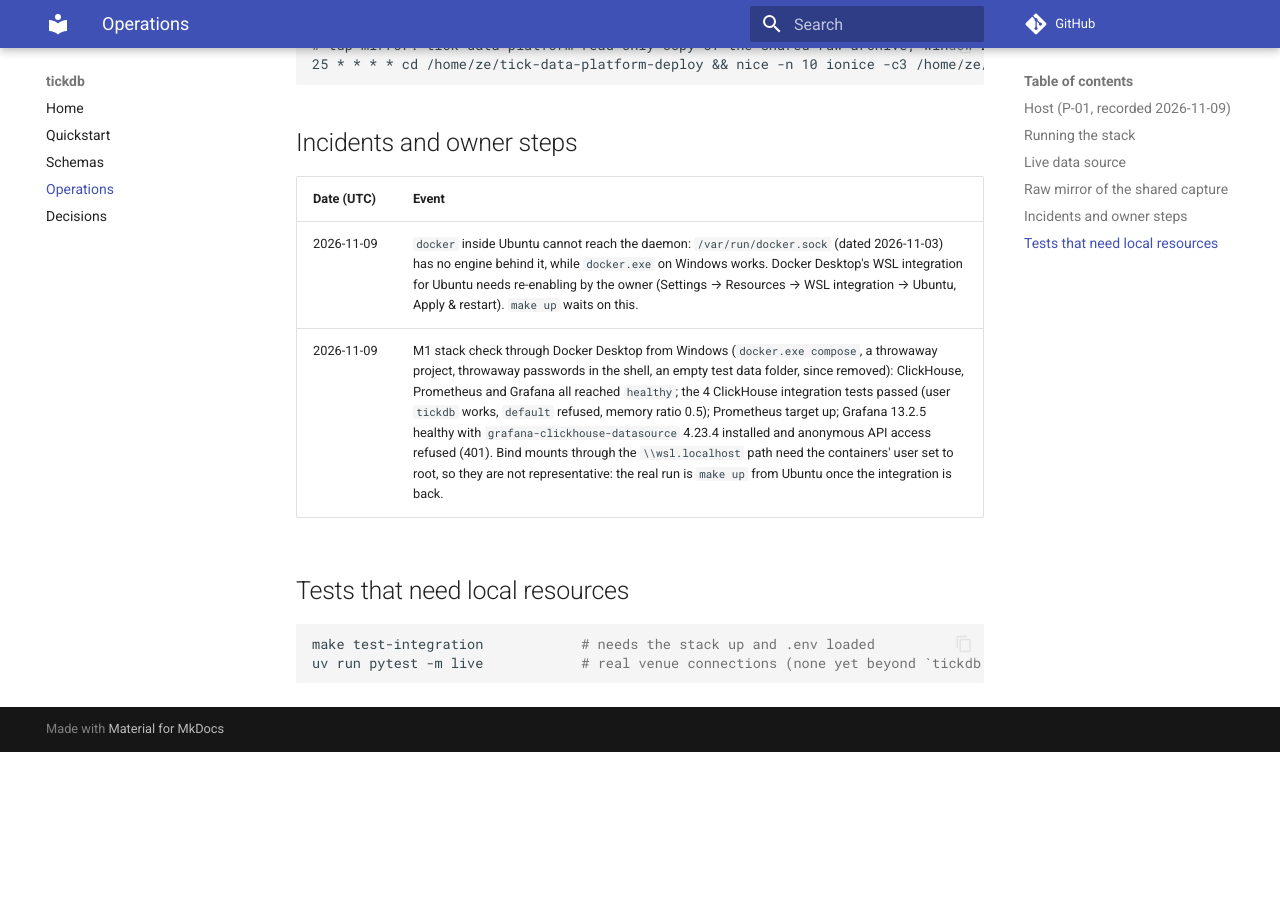
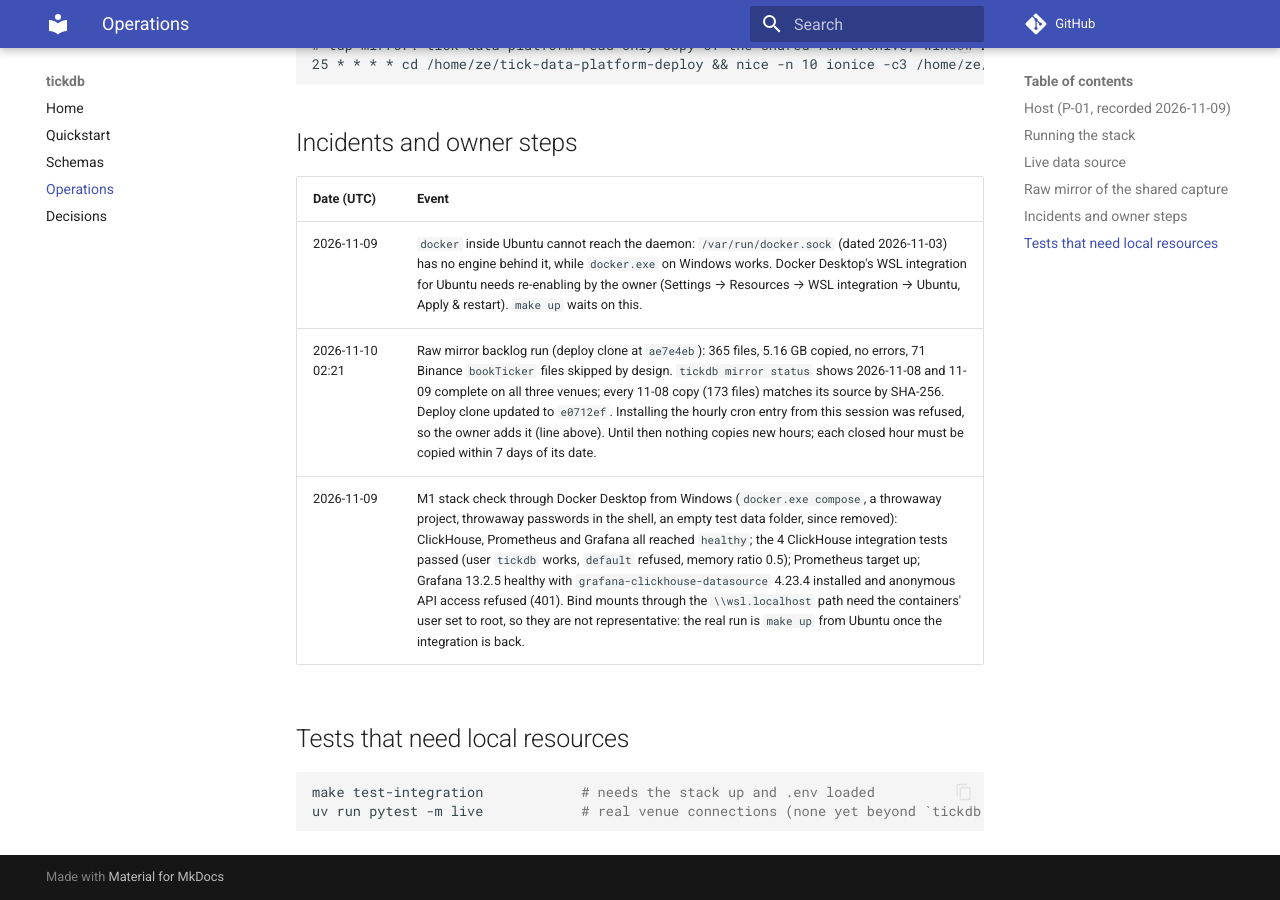
Before and after one commit to avmhdt/tick-data-platform, an MkDocs documentation site: the page built from docs/operations.md, in a window 1280 px wide and 900 px high, scrolled down 1933 px. Built offline with MkDocs 1.6.1 and Material for MkDocs 9.7.7, drawn with Linux system fonts in a browser that asks for light colours; comment, search, counter and statistics services are not loaded; before the commit the page ends 2685 px from its top, so only the background shows below that.

Commit message:
Log the raw mirror backlog run and the pending cron entry

```diff
--- a/docs/operations.md
+++ b/docs/operations.md
@@ -74,6 +74,7 @@ The cron entry (WSL crontab of user `ze`; remove it after 2026-12-09):
 | Date (UTC) | Event |
 |---|---|
 | 2026-11-09 | `docker` inside Ubuntu cannot reach the daemon: `/var/run/docker.sock` (dated 2026-11-03) has no engine behind it, while `docker.exe` on Windows works. Docker Desktop's WSL integration for Ubuntu needs re-enabling by the owner (Settings → Resources → WSL integration → Ubuntu, Apply & restart). `make up` waits on this. |
+| 2026-11-10 02:21 | Raw mirror backlog run (deploy clone at `ae7e4eb`): 365 files, 5.16 GB copied, no errors, 71 Binance `bookTicker` files skipped by design. `tickdb mirror status` shows 2026-11-08 and 11-09 complete on all three venues; every 11-08 copy (173 files) matches its source by SHA-256. Deploy clone updated to `e0712ef`. Installing the hourly cron entry from this session was refused, so the owner adds it (line above). Until then nothing copies new hours; each closed hour must be copied within 7 days of its date. |
 | 2026-11-09 | M1 stack check through Docker Desktop from Windows (`docker.exe compose`, a throwaway project, throwaway passwords in the shell, an empty test data folder, since removed): ClickHouse, Prometheus and Grafana all reached `healthy`; the 4 ClickHouse integration tests passed (user `tickdb` works, `default` refused, memory ratio 0.5); Prometheus target up; Grafana 13.2.5 healthy with `grafana-clickhouse-datasource` 4.23.4 installed and anonymous API access refused (401). Bind mounts through the `\\wsl.localhost` path need the containers' user set to root, so they are not representative: the real run is `make up` from Ubuntu once the integration is back. |
 
 ## Tests that need local resources
```
